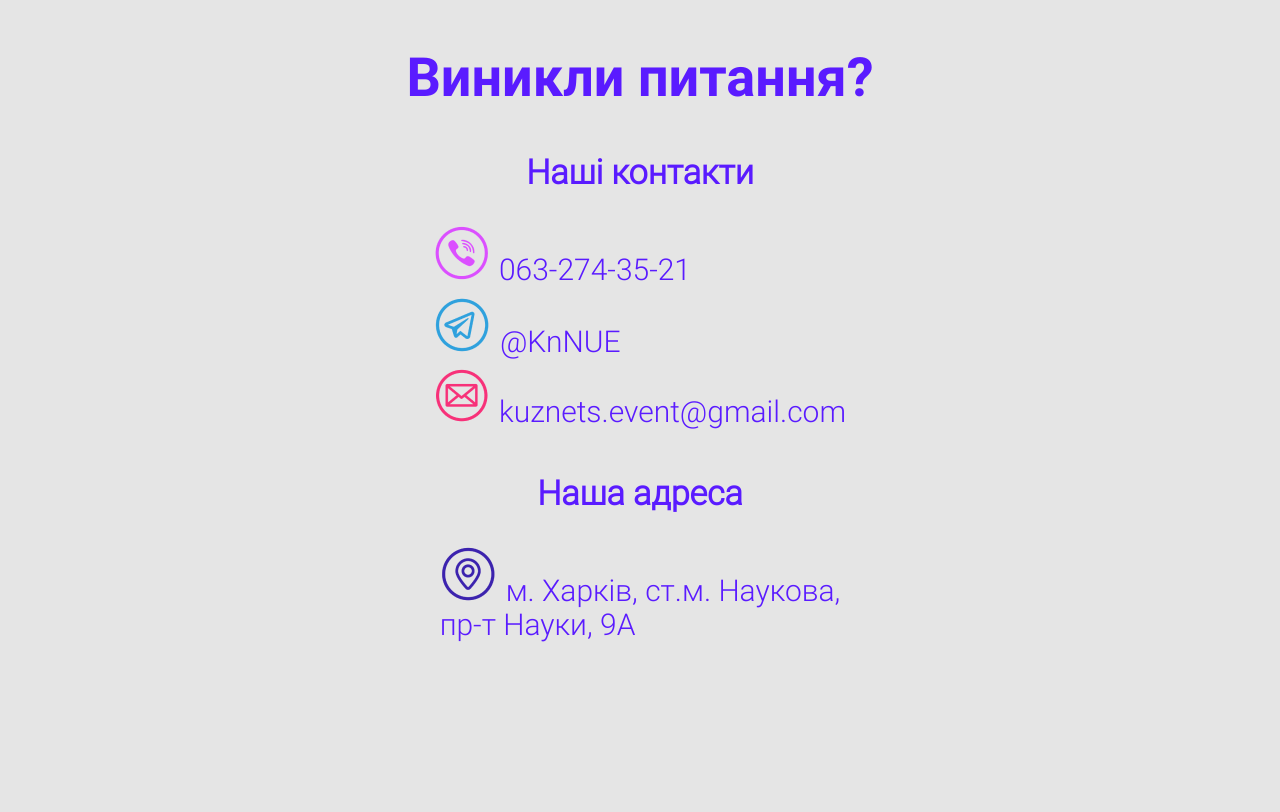
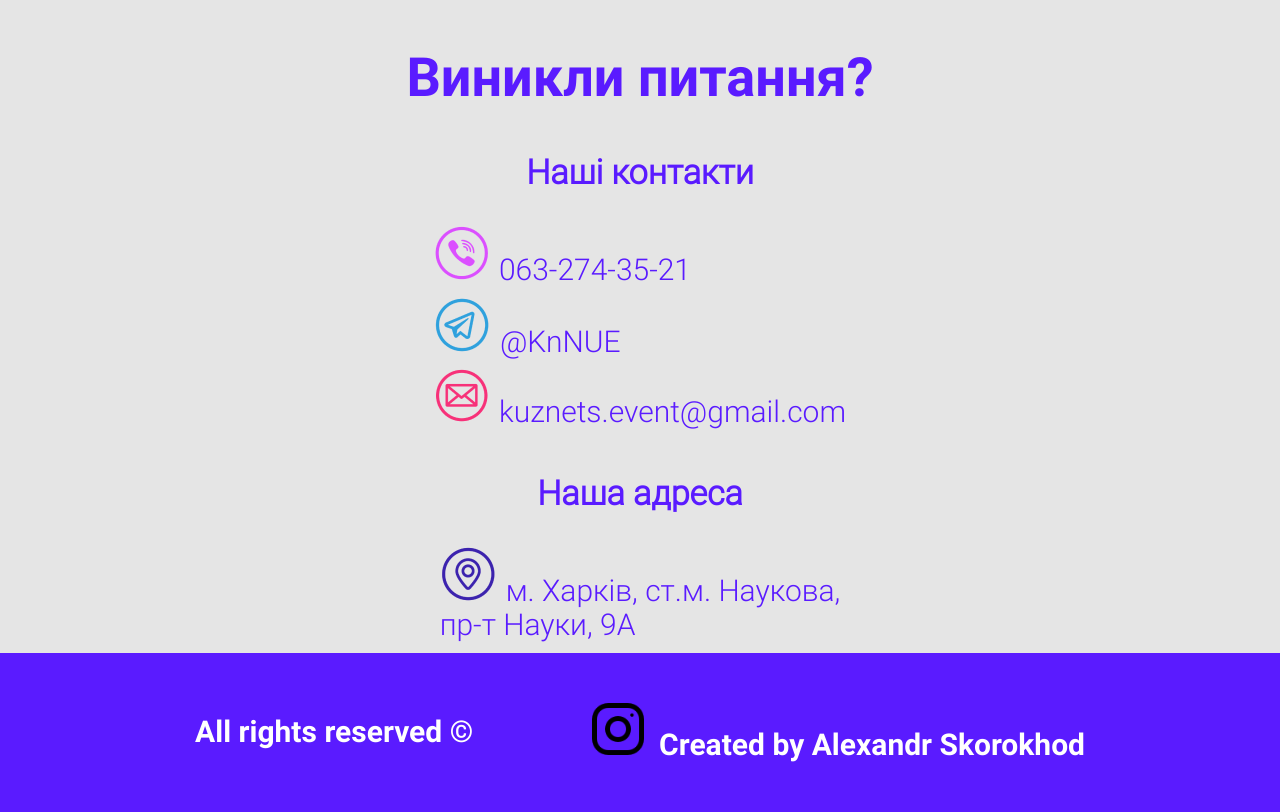
Before and after one commit to JamesHow1ett/landingKHNEU, a plain HTML site: page index.html in a window 1280 px wide. Shown: the part 3725-4537 px from the top of the page. Before the commit the page ends 4378 px from the top, so only its background shows below. Drawn offline with Linux system fonts and the light colour scheme.

Commit message:
добавлен футер и подпись

```diff
--- a/index.html
+++ b/index.html
@@ -180,7 +180,22 @@
     </section>
     <!-- /.section -->
   </main>
+  <!-- /main -->
 
+  <footer class="footer">
+    <div class="container">
+      <div class="footer-info">
+        <span class="footer__rights">All rights reserved &copy;</span>
+        <div class="footer__sign">
+          <a href="https://instagram.com/a1skorohod" class="footer__link">
+            <img src="img/footer/insta.png" alt="" class="footer__img">Created by Alexandr Skorokhod
+          </a>
+        </div>
+      </div>
+    </div>
+    <!-- /.container -->
+  </footer>
+  <!-- /.footer -->
 </body>
 
 </html>
--- /dev/null
+++ b/sass/blocks/_footer.sass
@@ -0,0 +1,21 @@
+.footer
+  background-color: $primary
+  &-info
+    display: flex
+    justify-content: space-between
+    align-items: center
+    padding: 50px
+  &__rights
+    font-size: 30px
+    color: $secondary
+    +bold
+  &__link
+    font-size: 30px
+    color: $secondary
+    text-decoration: none
+    +bold
+    &:hover
+      text-decoration: underline
+  &__img
+    max-width: 52px
+    margin-right: 15px
--- a/sass/style.sass
+++ b/sass/style.sass
@@ -14,5 +14,6 @@
 @import 'blocks/about'
 @import 'blocks/register'
 @import 'blocks/ask'
+@import 'blocks/footer'
 //адаптив здесь
 @import 'media'
```
Also changed, not shown: css/style.css, img/footer/insta.png (added), 1 other file.
